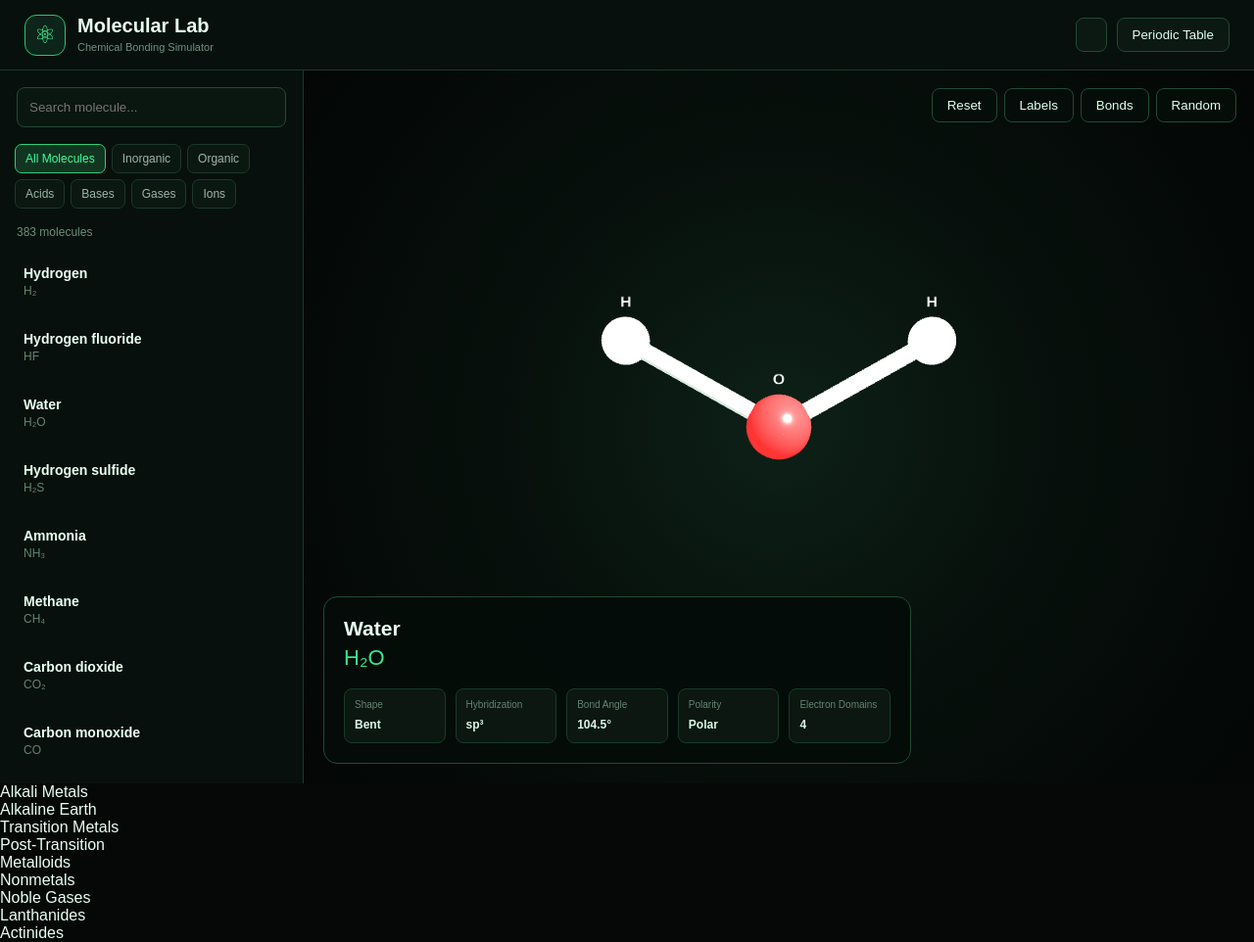
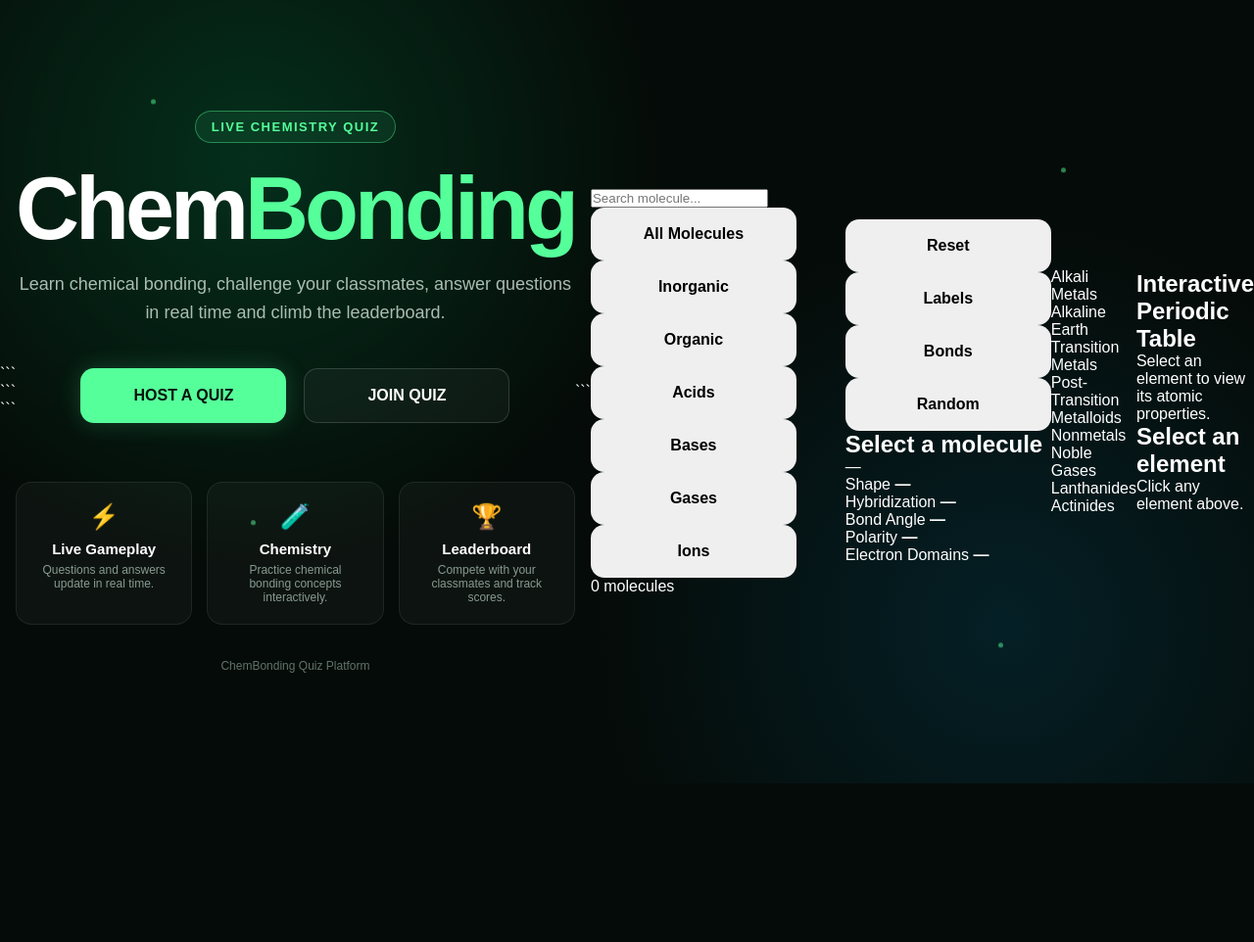
Before and after one commit to KanishkKR2010/chem, a plain HTML site: page untitled folder/frontend/index.html in a window 1280 px wide. Shown: the whole page at 98% size. After the commit the page ends 800 px from the top, so only its background shows below. Drawn offline with nearby package versions, Linux system fonts and the light colour scheme; animation ran at ten frames a second.

Commit message:
Update index.html

````diff
--- a/untitled folder/frontend/index.html
+++ b/untitled folder/frontend/index.html
@@ -1,39 +1,380 @@
 <!DOCTYPE html>
+
 <html lang="en">
 <head>
     <meta charset="UTF-8">
     <meta name="viewport" content="width=device-width, initial-scale=1.0">
 
-    <title>Molecular Lab</title>
+```
+<title>ChemBonding Live Quiz</title>
 
-    <link rel="stylesheet" href="style.css">
+<style>
+    * {
+        margin: 0;
+        padding: 0;
+        box-sizing: border-box;
+    }
 
-    <script src="https://cdnjs.cloudflare.com/ajax/libs/three.js/r128/three.min.js"></script>
+    body {
+        min-height: 100vh;
+        font-family: Arial, Helvetica, sans-serif;
+
+        background:
+            radial-gradient(
+                circle at 20% 20%,
+                rgba(0, 255, 140, 0.15),
+                transparent 35%
+            ),
+            radial-gradient(
+                circle at 80% 80%,
+                rgba(0, 180, 255, 0.12),
+                transparent 35%
+            ),
+            #050b08;
+
+        color: white;
+
+        display: flex;
+        align-items: center;
+        justify-content: center;
+
+        overflow: hidden;
+    }
+
+    /* Background particles */
+
+    .particle {
+        position: fixed;
+        width: 5px;
+        height: 5px;
+        border-radius: 50%;
+        background: #55ff9a;
+        opacity: 0.5;
+        animation: float 7s infinite ease-in-out;
+    }
+
+    .p1 {
+        top: 15%;
+        left: 12%;
+    }
+
+    .p2 {
+        top: 70%;
+        left: 20%;
+        animation-delay: 2s;
+    }
+
+    .p3 {
+        top: 25%;
+        right: 15%;
+        animation-delay: 1s;
+    }
+
+    .p4 {
+        bottom: 15%;
+        right: 20%;
+        animation-delay: 3s;
+    }
+
+    @keyframes float {
+        0%, 100% {
+            transform: translateY(0);
+        }
+
+        50% {
+            transform: translateY(-30px);
+        }
+    }
+
+    .wrapper {
+        width: 92%;
+        max-width: 900px;
+        text-align: center;
+        position: relative;
+        z-index: 2;
+    }
+
+    .badge {
+        display: inline-block;
+
+        padding: 8px 16px;
+
+        border: 1px solid rgba(85, 255, 154, 0.4);
+        border-radius: 50px;
+
+        color: #55ff9a;
+        background: rgba(85, 255, 154, 0.08);
+
+        font-size: 13px;
+        font-weight: bold;
+
+        letter-spacing: 1.5px;
+
+        margin-bottom: 25px;
+    }
+
+    h1 {
+        font-size: clamp(48px, 9vw, 90px);
+        line-height: 0.95;
+
+        font-weight: 900;
+
+        letter-spacing: -4px;
+
+        margin-bottom: 20px;
+    }
+
+    h1 span {
+        color: #55ff9a;
+    }
+
+    .subtitle {
+        max-width: 600px;
+        margin: auto;
+
+        color: #a9bdb3;
+
+        font-size: 18px;
+        line-height: 1.6;
+
+        margin-bottom: 42px;
+    }
+
+    .buttons {
+        display: flex;
+        justify-content: center;
+        gap: 18px;
+
+        flex-wrap: wrap;
+    }
+
+    button {
+        min-width: 210px;
+
+        padding: 18px 28px;
+
+        border-radius: 14px;
+        border: none;
+
+        font-size: 16px;
+        font-weight: 900;
+
+        cursor: pointer;
+
+        transition:
+            transform 0.2s ease,
+            box-shadow 0.2s ease,
+            background 0.2s ease;
+    }
+
+    .host-btn {
+        background: #55ff9a;
+        color: #04150b;
+
+        box-shadow:
+            0 0 25px rgba(85, 255, 154, 0.2);
+    }
+
+    .host-btn:hover {
+        transform: translateY(-4px);
+
+        box-shadow:
+            0 12px 35px rgba(85, 255, 154, 0.3);
+    }
+
+    .join-btn {
+        background: rgba(255, 255, 255, 0.04);
+
+        color: white;
+
+        border: 1px solid rgba(255, 255, 255, 0.15);
+    }
+
+    .join-btn:hover {
+        transform: translateY(-4px);
+
+        background: rgba(255, 255, 255, 0.08);
+
+        border-color: #55ff9a;
+    }
+
+    .features {
+        margin-top: 60px;
+
+        display: grid;
+
+        grid-template-columns:
+            repeat(3, 1fr);
+
+        gap: 15px;
+    }
+
+    .feature {
+        padding: 20px;
+
+        border-radius: 16px;
+
+        background: rgba(255, 255, 255, 0.035);
+
+        border:
+            1px solid
+            rgba(255, 255, 255, 0.08);
+    }
+
+    .feature-icon {
+        font-size: 25px;
+        margin-bottom: 10px;
+    }
+
+    .feature h3 {
+        font-size: 15px;
+        margin-bottom: 6px;
+    }
+
+    .feature p {
+        font-size: 12px;
+        color: #879b91;
+    }
+
+    .footer {
+        margin-top: 35px;
+
+        font-size: 12px;
+
+        color: #61736a;
+    }
+
+    @media (max-width: 650px) {
+
+        h1 {
+            letter-spacing: -2px;
+        }
+
+        .subtitle {
+            font-size: 15px;
+        }
+
+        .buttons {
+            flex-direction: column;
+            align-items: center;
+        }
+
+        button {
+            width: 100%;
+            max-width: 320px;
+        }
+
+        .features {
+            grid-template-columns: 1fr;
+        }
+    }
+</style>
+```
+
 </head>
 
 <body>
 
-<header class="topbar">
+```
+<div class="particle p1"></div>
+<div class="particle p2"></div>
+<div class="particle p3"></div>
+<div class="particle p4"></div>
 
-    <div class="logo">
-        <div class="logoIcon">⚛</div>
-        <div>
-            <h1>Molecular Lab</h1>
-            <span>Chemical Bonding Simulator</span>
-        </div>
+<main class="wrapper">
+
+    <div class="badge">
+        LIVE CHEMISTRY QUIZ
     </div>
 
-    <div class="topActions">
-        <button onclick="window.location.href='guides.html'"</button>
-        <button onclick="window.location.href='periodic.html'">Periodic Table</button>
+    <h1>
+        Chem<span>Bonding</span>
+    </h1>
+
+    <p class="subtitle">
+        Learn chemical bonding, challenge your classmates,
+        answer questions in real time and climb the leaderboard.
+    </p>
+
+    <div class="buttons">
+
+        <button
+            class="host-btn"
+            onclick="window.location.href='host.html'"
+        >
+            HOST A QUIZ
+        </button>
+
+        <button
+            class="join-btn"
+            onclick="window.location.href='student.html'"
+        >
+            JOIN QUIZ
+        </button>
+
     </div>
 
-</header>
+    <section class="features">
 
+        <div class="feature">
 
-<main>
+            <div class="feature-icon">
+                ⚡
+            </div>
 
-<section id="moleculePage">
+            <h3>
+                Live Gameplay
+            </h3>
+
+            <p>
+                Questions and answers update in real time.
+            </p>
+
+        </div>
+
+        <div class="feature">
+
+            <div class="feature-icon">
+                🧪
+            </div>
+
+            <h3>
+                Chemistry
+            </h3>
+
+            <p>
+                Practice chemical bonding concepts interactively.
+            </p>
+
+        </div>
+
+        <div class="feature">
+
+            <div class="feature-icon">
+                🏆
+            </div>
+
+            <h3>
+                Leaderboard
+            </h3>
+
+            <p>
+                Compete with your classmates and track scores.
+            </p>
+
+        </div>
+
+    </section>
+
+    <div class="footer">
+        ChemBonding Quiz Platform
+    </div>
+
+</main>
+```
+
+</body>
+</html>
 
     <aside class="sidebar">
 
````
